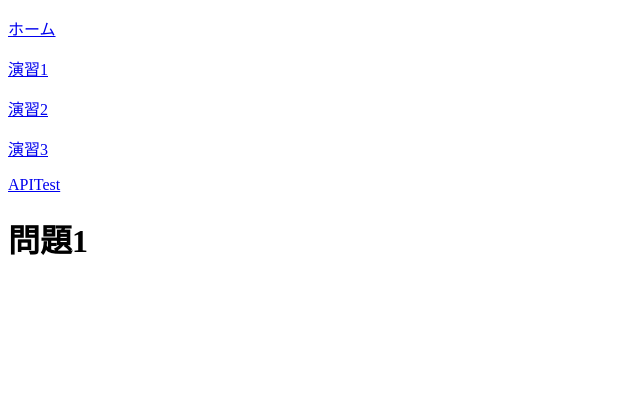
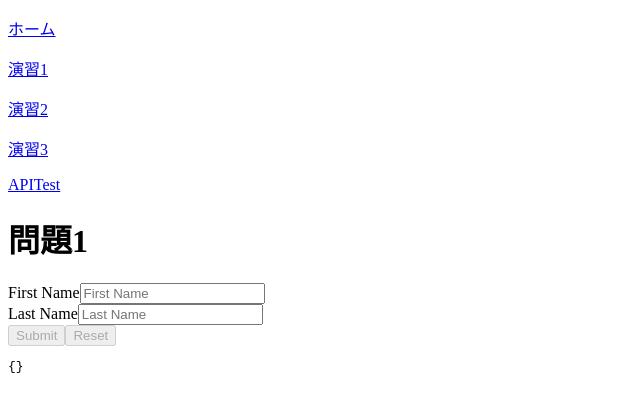
Before and after one commit to borashisan/mini-payroll, a React (Create React App) app in the folder frontend/: page /practice1 in a window 1280 px wide. Shown: the top 412 px of the page, without its empty margins (0-640 px from the left). Built offline with nearby package versions, Linux system fonts and the light colour scheme.

Commit message:
react-final-form

```diff
--- a/frontend/package.json
+++ b/frontend/package.json
@@ -49,7 +49,9 @@
     "eslint-plugin-n": "^15.6.1",
     "eslint-plugin-promise": "^6.1.1",
     "eslint-plugin-react": "^7.32.2",
+    "final-form": "^4.20.9",
     "prettier": "^2.8.3",
+    "react-final-form": "^6.5.9",
     "react-loading": "^2.0.3",
     "react-router-dom": "^6.8.0",
     "typescript": "^4.9.5"
--- a/frontend/src/pages/Practice1.tsx
+++ b/frontend/src/pages/Practice1.tsx
@@ -1,10 +1,59 @@
 import { type FC } from 'react'
-// import { Link } from 'react-router-dom'
+import { Form, Field } from 'react-final-form'
+
+const sleep = async (ms: number): Promise<void> => {
+  await new Promise((resolve) => setTimeout(resolve, ms))
+}
+
+const onSubmit = async (values: object): Promise<void> => {
+  await sleep(300)
+  window.alert(JSON.stringify(values))
+}
 
 const Practice1: FC = () => {
   return (
     <>
       <h1>問題1</h1>
+      <div>
+        <Form
+          onSubmit={onSubmit}
+          render={({ handleSubmit, form, submitting, pristine, values }) => (
+            <form onSubmit={handleSubmit}>
+              <div>
+                <label>First Name</label>
+                <Field
+                  name="firstName"
+                  component="input"
+                  type="text"
+                  placeholder="First Name"
+                />
+              </div>
+              <div>
+                <label>Last Name</label>
+                <Field
+                  name="lastName"
+                  component="input"
+                  type="text"
+                  placeholder="Last Name"
+                />
+              </div>
+              <div className="buttons">
+                <button type="submit" disabled={submitting || pristine}>
+                  Submit
+                </button>
+                <button
+                  type="button"
+                  onClick={form.reset}
+                  disabled={submitting || pristine}
+                >
+                  Reset
+                </button>
+              </div>
+              <pre>{JSON.stringify(values)}</pre>
+            </form>
+          )}
+        />
+      </div>
     </>
   )
 }
```
Also changed, not shown: frontend/.eslintrc.json, 1 other file (tests, documents, lock files or other folders).
